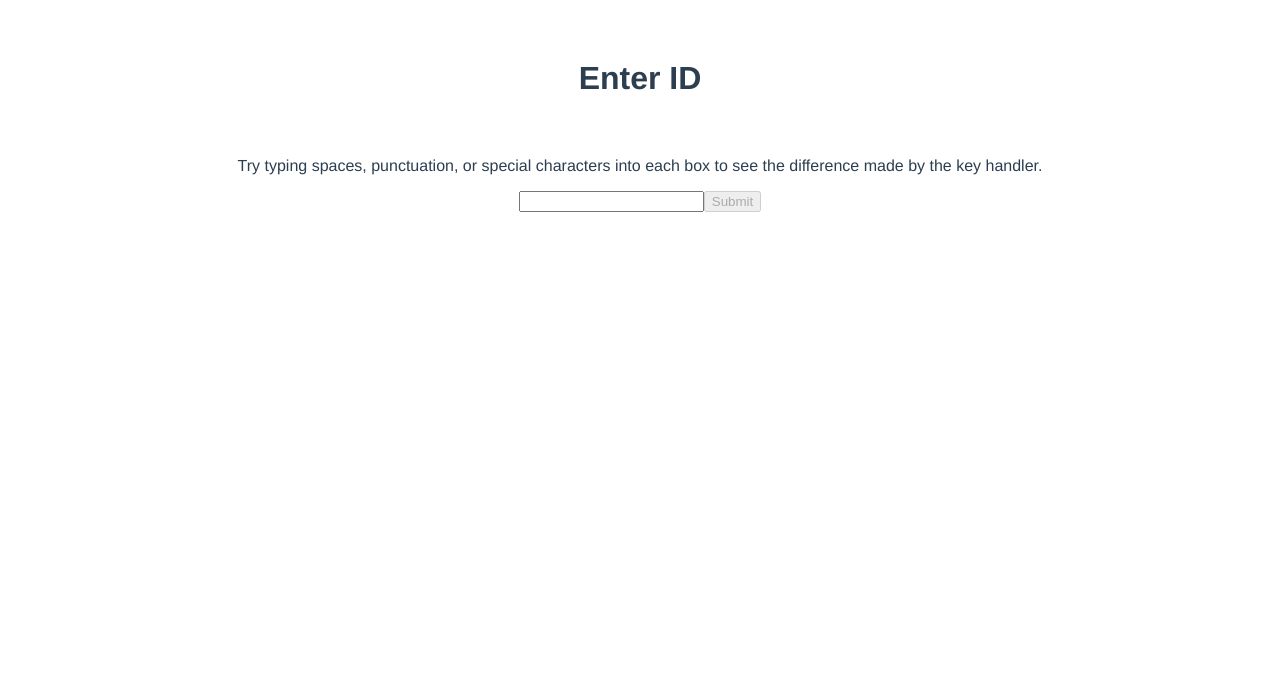
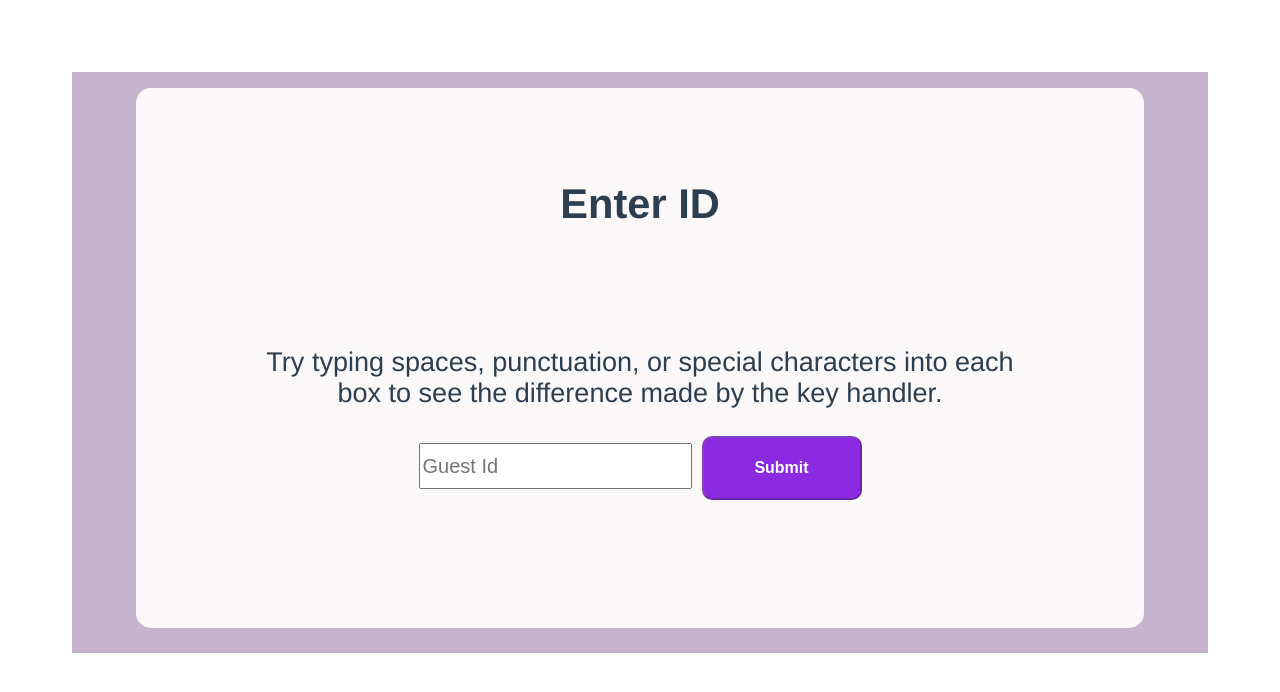
Before and after one commit to MichaelChaau/CS-448-Frontend, a Vue app: page / in a window 1280 px wide. Shown: the top 692 px of the page. Built offline with nearby package versions, Linux system fonts and the light colour scheme.

Commit message:
added a bit of css. Let me know if im going the right direction

```diff
--- a/package.json
+++ b/package.json
@@ -10,7 +10,8 @@
     "dependencies": {
         "axios": "^0.25.0",
         "core-js": "^3.6.5",
-    "vue": "^3.0.0"
+        "mq": "^0.0.0",
+        "vue": "^3.2.30"
     },
     "devDependencies": {
         "@vue/cli-plugin-babel": "~4.5.0",
--- a/public/index.html
+++ b/public/index.html
@@ -1,17 +1,24 @@
 <!DOCTYPE html>
 <html lang="">
-  <head>
+
+<head>
     <meta charset="utf-8">
     <meta http-equiv="X-UA-Compatible" content="IE=edge">
     <meta name="viewport" content="width=device-width,initial-scale=1.0">
+    <link rel="stylesheet" href="https://cdnjs.cloudflare.com/ajax/libs/font-awesome/5.15.2/css/all.min.css" integrity="sha512-HK5fgLBL+xu6dm/Ii3z4xhlSUyZgTT9tuc/hSrtw6uzJOvgRr2a9jyxxT1ely+B+xFAmJKVSTbpM/CuL7qxO8w==" crossorigin="anonymous" referrerpolicy="no-referrer"
+    />
     <link rel="icon" href="<%= BASE_URL %>favicon.ico">
-    <title><%= htmlWebpackPlugin.options.title %></title>
-  </head>
-  <body>
+    <title>
+        <%= htmlWebpackPlugin.options.title %>
+    </title>
+</head>
+
+<body>
     <noscript>
       <strong>We're sorry but <%= htmlWebpackPlugin.options.title %> doesn't work properly without JavaScript enabled. Please enable it to continue.</strong>
     </noscript>
     <div id="app"></div>
     <!-- built files will be auto injected -->
-  </body>
+</body>
+
 </html>
--- a/src/App.vue
+++ b/src/App.vue
@@ -14,6 +14,7 @@ export default{
     idInput,
     registerForm,
   },
+
   data(){
     return{
       showForm:false,
@@ -31,6 +32,7 @@ export default{
       if(key.length < 7){
         this.showForm = false;
       }
+
     }
   },
 }
@@ -41,9 +43,27 @@ export default{
   font-family: Avenir, Helvetica, Arial, sans-serif;
   -webkit-font-smoothing: antialiased;
   -moz-osx-font-smoothing: grayscale;
+  font-size: 1.3em;
   text-align: center;
   color: #2c3e50;
-  margin-top: 60px;
-
+  /* margin-top: 60px; */
+  max-width: 100vw;
+  padding: 5vw;
+  margin: auto;
+}
+.container{
+    margin-bottom: 1.5vh;
+    padding: 5vw;
+    background-color: rgb(250, 248, 248);
+    border-radius: 15px;
+}
+.submit{
+    min-width: 10em;
+    min-height: 4em;
+    border-radius: 10px;
+    background-color: blueviolet;
+    color: white;
+    font-size: 16px;
+    font-weight: bold;
 }
 </style>
--- a/src/components/id-input.vue
+++ b/src/components/id-input.vue
@@ -6,16 +6,17 @@
     <!-- <script type="application/javascript" src="https://unpkg.com/vue@next" defer></script> -->
   </head>
   <body>
-    <title>ID Input</title>
+    <div class="container">
       <h1>Enter ID</h1>
       <main id="app">
         <p>
           Try typing spaces, punctuation, or special characters into each box to
           see the difference made by the key handler.
         </p>
-      <input v-model="idnum" @keypress.prevent @keyup="idnumChange" />
-      <button :disabled="!submit" @click="onClick()">Submit</button>
+        <input class="guestId" placeholder="Guest Id" v-model="idnum" @keypress.prevent @keyup="idnumChange" />
+        <button class = "submit" :disabled="!submit" @click="onClickSubmit()">Submit</button>
       </main>
+    </div>
   </body>
 </template>
 <script>
@@ -72,7 +73,7 @@ export default{
         }
       }
     },
-    onClick(){
+    onClickSubmit(){
         //  let data = axios.getUri("http://localhost:10001/" + this.idnum);
         // console.log(data);
         if(this.idnum === '1234567'){
@@ -89,4 +90,18 @@ export default{
 
 <!-- Add "scoped" attribute to limit CSS to this component only -->
 <style scoped>
+body{
+  margin:auto;
+  padding: 2vh 5vw 1vw 5vw;
+  background-color: rgb(200, 179, 206);
+}
+.guestId{
+  min-height: 5vh;
+  min-width: 20vw;
+  max-width: 25vw;
+  margin: 0 10px 10px 0;
+  font-size: 20px;
+  color:black;
+}
+
 </style>
--- a/src/components/register-form.vue
+++ b/src/components/register-form.vue
@@ -1,5 +1,6 @@
 <template>
     <form v-on:submit.prevent="submitForm">
+        <div class="container">
             <h1>Guest Info</h1>
             <p>Is the student a resident?</p>
                 <input type="radio" id="yes" value="yes" name="campusStatus" v-model="campusStatus" required>
@@ -7,10 +8,10 @@
                 <br>
                 <input type="radio" id="no" value="no" name="campusStatus" v-model="campusStatus" required>
                 <label for="no">No</label>
-        <br>
             <p>Student Zip Code (If resident put 01602):</p>
                 <input type="text" id="Zip Code" required minlength="5" maxlength="5" v-model="zipCode">
-        <br>
+        </div>
+        <div class="container">
             <h2>Income Sources</h2>
             <p>Does the student receive unemployemnt benefits?</p>
                 <input type="radio" id="yes" value="yes" name="unemployementBenefit" v-model="unemploymentBenefit" required>
@@ -18,7 +19,6 @@
                  <br>
                 <input type="radio" id="no" value="no" name="unemploymentBenefit" v-model="unemploymentBenefit" required>
                 <label for="no">no</label>
-        <br>
             <p>Does the student receive any of the following? (check as many as apply):</p>
                 <input type="checkbox" id="social_security" value="social_security" v-model="studentBenefits">
                 <label for="social_security">Social Security</label>
@@ -31,7 +31,8 @@
                 <p></p>
                 <input type="checkbox" id="other" value="other" v-model="studentBenefits">
                 <label for="other">Other</label>
-        <br>
+        </div>
+        <div class="container">
             <h2>Assistance</h2>
             <p>Does the student receive any of the following? (Check as many as apply):</p>
                 <input type="checkbox" id="snap_foodStamps" value="snap_foodStamps" v-model="assistance">
@@ -48,14 +49,13 @@
                 <p></p>
                 <input type="checkbox" id="sfsp" value="sfsp" v-model="assistance">
                 <label for="sfsp">SFSP</label>
-        <br>
+        </div>
+        <div class="container">
             <h2>Household</h2>
-        <br>
             <button @click.prevent="addMember">Add Household Member</button>
-        <br>
             <div class="household" v-for="(member,counter) in household" v-bind:key="counter">
                 <span @click.prevent="deleteMember(counter)"></span>
-            <br>
+
                 <label for="age">Age of household member:</label>
                     <select name="age" v-model="member.age">
                     <option>0-4 years</option>
@@ -63,9 +63,10 @@
                     <option>18-64 years</option>
                     <option>65+ years</option>
             </select>
-        <br>
+             <i class="fas fa-times" @click.prevent="deleteMember(counter)"></i>
             </div>
-        <button @click="submitForm">Submit Form</button>
+        </div>
+        <button class="submit" @click="submitForm">Submit Form</button>
     </form>
 </template>
 
@@ -106,5 +107,24 @@ methods: {
 
 <!-- Add 'scoped' attribute to limit CSS to this component only -->
 <style scoped>
+form{
+    max-width: 100%;
+    margin:auto;
+    padding: 0 5vw;
+    text-align: left;
+    background-color: rgb(200, 179, 206);
+    font-size: 1.3em;
+}
+
+input:not([type=text]){
+    margin-right: 10px;
+    transform: scale(1.5);
+}
+ .fas
+ {
+        font-size: 1.2rem;
+        color: red;
+        margin-left: 5vw;
+    }
 
 </style>
```
Also changed, not shown: 1 other file (tests, documents, lock files or other folders). Lines whose indentation alone changed are shown as unchanged.
